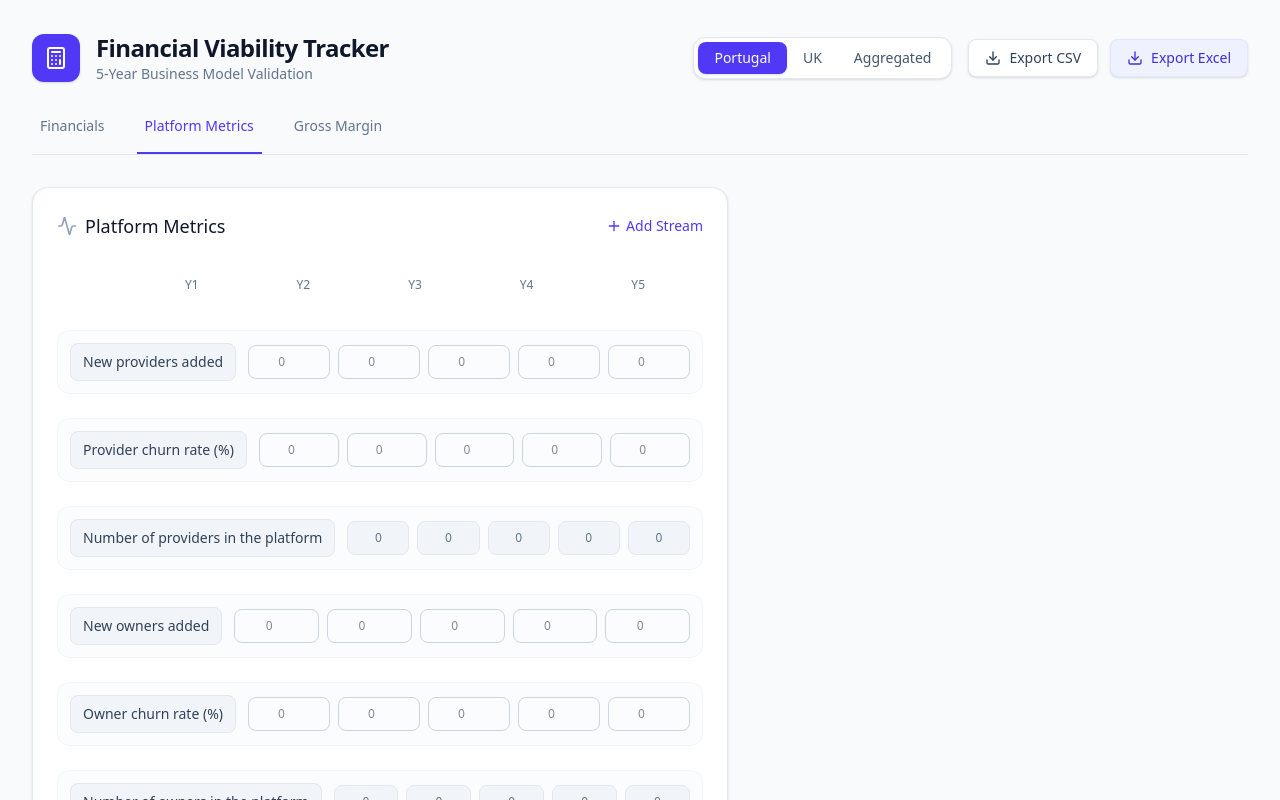
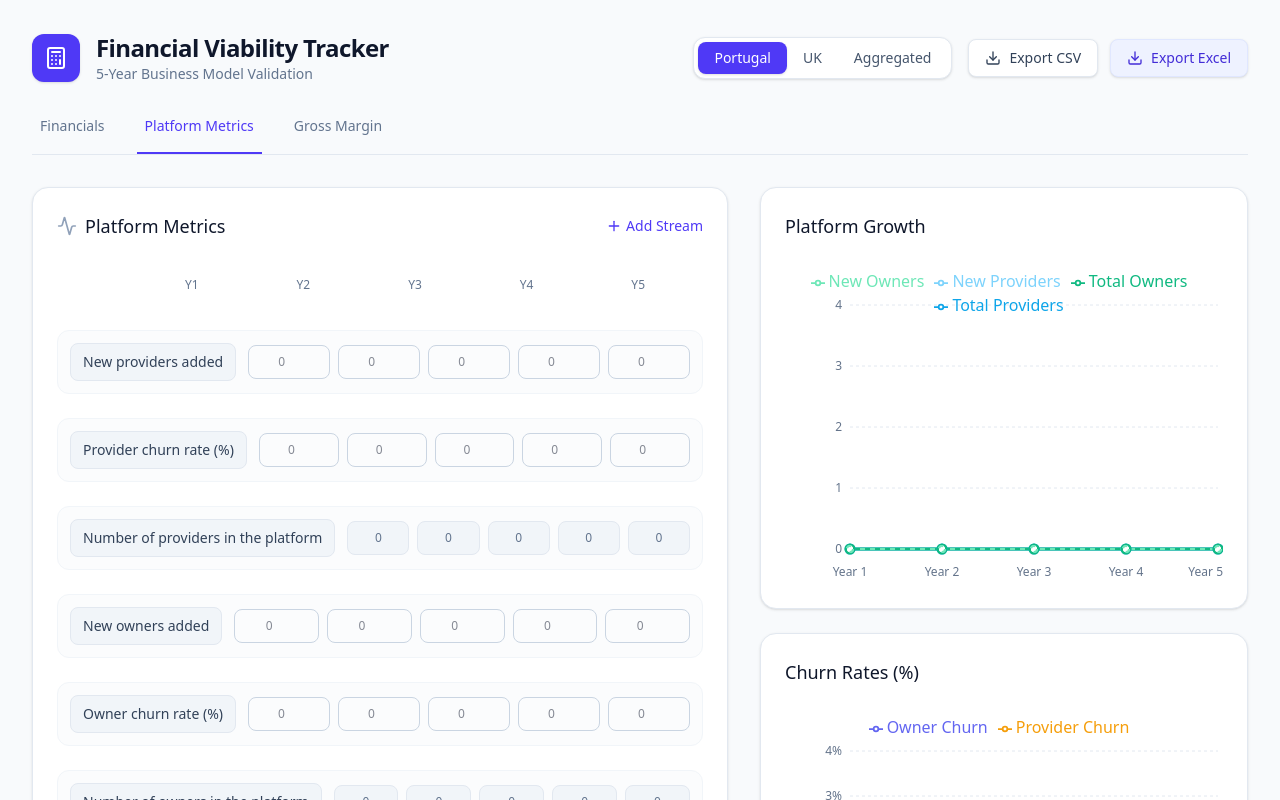
Before and after one commit to hlx-collab/Business-Project-The-Lisbon-MBA, a React (Vite) app: page / in a window 1280 px wide. Both pictures are taken after a click on the button "Platform Metrics". Shown: the top 800 px of the page. Built offline with nearby package versions, Linux system fonts and the light colour scheme.

Commit message:
feat(platform): Add line chart for platform metrics
Introduces a new line chart to visualize key platform metrics over time, including provider and owner growth, and churn rates. This provides a clearer trend analysis for platform performance.

```diff
--- a/src/App.tsx
+++ b/src/App.tsx
@@ -1,6 +1,6 @@
 import React, { useState, useEffect } from 'react';
 import { Calculator, DollarSign, TrendingUp, Activity, Plus, Trash2, Percent, Download } from 'lucide-react';
-import { BarChart, Bar, XAxis, YAxis, CartesianGrid, Tooltip, ResponsiveContainer, Cell, LabelList, Legend } from 'recharts';
+import { BarChart, Bar, LineChart, Line, XAxis, YAxis, CartesianGrid, Tooltip, ResponsiveContainer, Cell, LabelList, Legend } from 'recharts';
 import * as XLSX from 'xlsx';
 
 interface FinancialStream {
@@ -588,6 +588,22 @@ export default function App() {
     'Op. Profit': operatingProfit
   }];
 
+  const platformChartData = years.map(y => {
+    const getVal = (name: string) => {
+      const stream = platformMetricsStreams.find(s => s.name === name);
+      return Number(stream?.amounts?.[y]) || 0;
+    };
+    return {
+      name: `Year ${y + 1}`,
+      'New Providers': getVal('New providers added'),
+      'Total Providers': getVal('Number of providers in the platform'),
+      'Provider Churn': getVal('Provider churn rate (%)'),
+      'New Owners': getVal('New owners added'),
+      'Total Owners': getVal('Number of owners in the platform'),
+      'Owner Churn': getVal('Owner churn rate (%)'),
+    };
+  });
+
   const formatTooltip = (value: any, name: any) => {
     const numValue = typeof value === 'number' ? value : Number(value);
     return [formatCurrency(numValue), name];
@@ -1623,6 +1639,7 @@ export default function App() {
         )}
 
         {activeTab === 'platform' && (
+          <div className="space-y-8">
             <div className="grid grid-cols-1 xl:grid-cols-12 gap-8">
               <div className="xl:col-span-7 space-y-6">
                 {renderStreamSection('Platform Metrics', platformMetricsStreams, 'Metric', totalPlatformMetrics, totalPlatformMetricsByYear, 'platformMetricsStreams', 'number', false)}
@@ -1682,6 +1699,52 @@ export default function App() {
                           </div>
                         ))}
                       </div>
+                    </div>
+                  </div>
+                </div>
+              </div>
+
+              <div className="xl:col-span-5 space-y-6">
+                {/* Platform Growth Chart */}
+                <div className="bg-white p-6 rounded-2xl shadow-sm border border-slate-200">
+                  <h2 className="text-lg font-medium mb-6">Platform Growth</h2>
+                  <div className="h-80 w-full">
+                    <ResponsiveContainer width="100%" height="100%">
+                      <LineChart data={platformChartData}>
+                        <CartesianGrid strokeDasharray="3 3" vertical={false} stroke="#e2e8f0" />
+                        <XAxis dataKey="name" axisLine={false} tickLine={false} tick={{ fill: '#64748b', fontSize: 12 }} dy={10} />
+                        <YAxis axisLine={false} tickLine={false} tick={{ fill: '#64748b', fontSize: 12 }} />
+                        <Tooltip
+                          contentStyle={{ borderRadius: '0.75rem', border: 'none', boxShadow: '0 4px 6px -1px rgb(0 0 0 / 0.1)' }}
+                        />
+                        <Legend verticalAlign="top" height={36}/>
+                        <Line type="monotone" dataKey="Total Providers" stroke="#0ea5e9" strokeWidth={3} dot={{ r: 4 }} activeDot={{ r: 6 }} />
+                        <Line type="monotone" dataKey="Total Owners" stroke="#10b981" strokeWidth={3} dot={{ r: 4 }} activeDot={{ r: 6 }} />
+                        <Line type="monotone" dataKey="New Providers" stroke="#7dd3fc" strokeWidth={2} strokeDasharray="5 5" dot={{ r: 3 }} />
+                        <Line type="monotone" dataKey="New Owners" stroke="#6ee7b7" strokeWidth={2} strokeDasharray="5 5" dot={{ r: 3 }} />
+                      </LineChart>
+                    </ResponsiveContainer>
+                  </div>
+                </div>
+
+                {/* Churn Rates Chart */}
+                <div className="bg-white p-6 rounded-2xl shadow-sm border border-slate-200">
+                  <h2 className="text-lg font-medium mb-6">Churn Rates (%)</h2>
+                  <div className="h-64 w-full">
+                    <ResponsiveContainer width="100%" height="100%">
+                      <LineChart data={platformChartData}>
+                        <CartesianGrid strokeDasharray="3 3" vertical={false} stroke="#e2e8f0" />
+                        <XAxis dataKey="name" axisLine={false} tickLine={false} tick={{ fill: '#64748b', fontSize: 12 }} dy={10} />
+                        <YAxis axisLine={false} tickLine={false} tick={{ fill: '#64748b', fontSize: 12 }} tickFormatter={(val) => `${val}%`} />
+                        <Tooltip
+                          formatter={(val) => [`${val}%`, '']}
+                          contentStyle={{ borderRadius: '0.75rem', border: 'none', boxShadow: '0 4px 6px -1px rgb(0 0 0 / 0.1)' }}
+                        />
+                        <Legend verticalAlign="top" height={36}/>
+                        <Line type="monotone" dataKey="Provider Churn" stroke="#f59e0b" strokeWidth={3} dot={{ r: 4 }} activeDot={{ r: 6 }} />
+                        <Line type="monotone" dataKey="Owner Churn" stroke="#6366f1" strokeWidth={3} dot={{ r: 4 }} activeDot={{ r: 6 }} />
+                      </LineChart>
+                    </ResponsiveContainer>
                   </div>
                 </div>
               </div>
```
Lines whose indentation alone changed are shown as unchanged.
